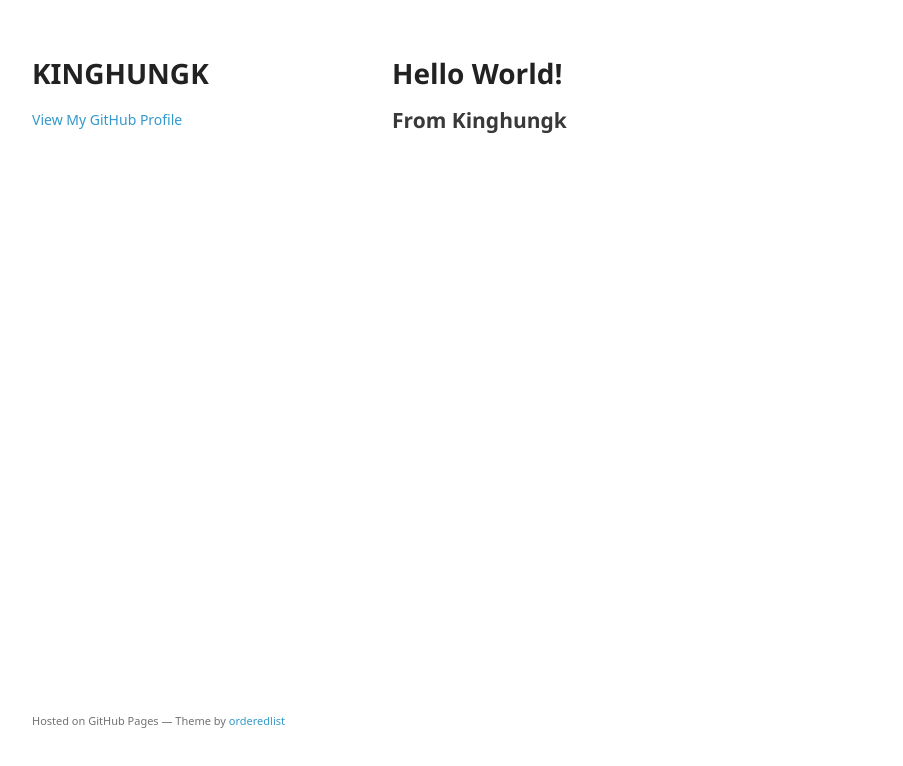
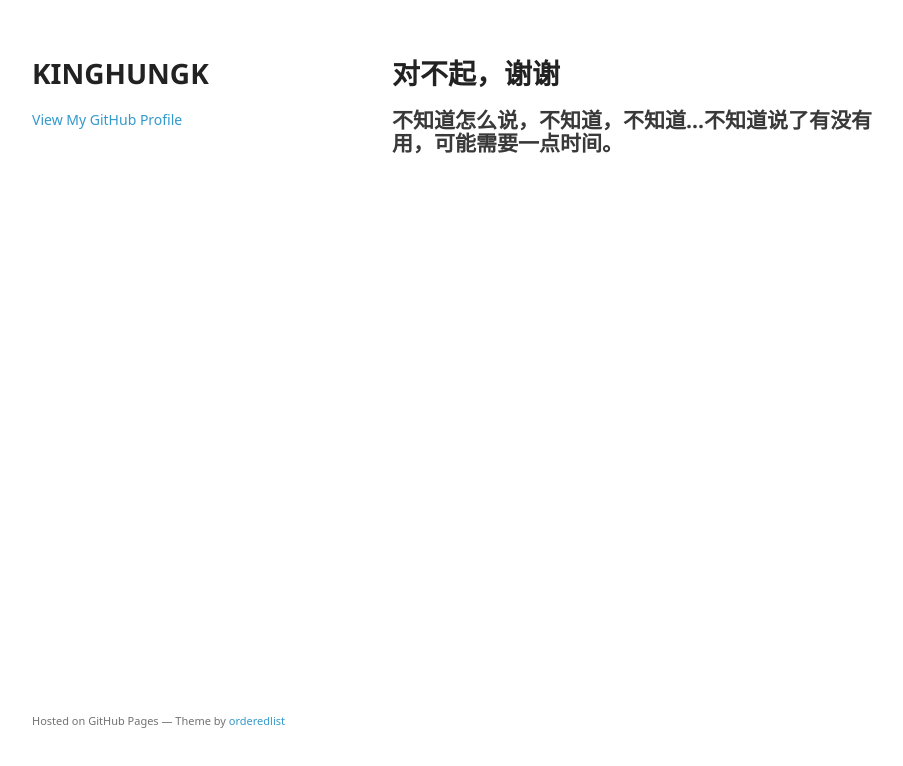
Before and after one commit to kinghungk/kinghungk.github.io, a plain HTML site: page index.html in a window 1280 px wide. Shown: the whole page, without its empty margins (178-1081 px from the left). Drawn offline with Linux system fonts and the light colour scheme; a web font is replaced by a local one.

Commit message:
Replace master branch with page content via GitHub

```diff
--- a/index.html
+++ b/index.html
@@ -24,10 +24,10 @@
       </header>
       <section>
         <h1>
-<a id="hello-world" class="anchor" href="#hello-world" aria-hidden="true"><span aria-hidden="true" class="octicon octicon-link"></span></a>Hello World!</h1>
+<a id="对不起谢谢" class="anchor" href="#%E5%AF%B9%E4%B8%8D%E8%B5%B7%E8%B0%A2%E8%B0%A2" aria-hidden="true"><span aria-hidden="true" class="octicon octicon-link"></span></a>对不起，谢谢</h1>
 
 <h2>
-<a id="from-kinghungk" class="anchor" href="#from-kinghungk" aria-hidden="true"><span aria-hidden="true" class="octicon octicon-link"></span></a>From Kinghungk</h2>
+<a id="不知道怎么说不知道不知道不知道说了有没有用可能需要一点时间" class="anchor" href="#%E4%B8%8D%E7%9F%A5%E9%81%93%E6%80%8E%E4%B9%88%E8%AF%B4%E4%B8%8D%E7%9F%A5%E9%81%93%E4%B8%8D%E7%9F%A5%E9%81%93%E4%B8%8D%E7%9F%A5%E9%81%93%E8%AF%B4%E4%BA%86%E6%9C%89%E6%B2%A1%E6%9C%89%E7%94%A8%E5%8F%AF%E8%83%BD%E9%9C%80%E8%A6%81%E4%B8%80%E7%82%B9%E6%97%B6%E9%97%B4" aria-hidden="true"><span aria-hidden="true" class="octicon octicon-link"></span></a>不知道怎么说，不知道，不知道...不知道说了有没有用，可能需要一点时间。</h2>
       </section>
       <footer>
         <p><small>Hosted on GitHub Pages &mdash; Theme by <a href="https://github.com/orderedlist">orderedlist</a></small></p>
--- a/params.json
+++ b/params.json
@@ -1,6 +1,6 @@
 {
   "name": "KINGHUNGK",
   "tagline": "",
-  "body": "# Hello World!\r\n## From Kinghungk",
+  "body": "# 对不起，谢谢\r\n## 不知道怎么说，不知道，不知道...不知道说了有没有用，可能需要一点时间。",
   "note": "Don't delete this file! It's used internally to help with page regeneration."
 }
```
